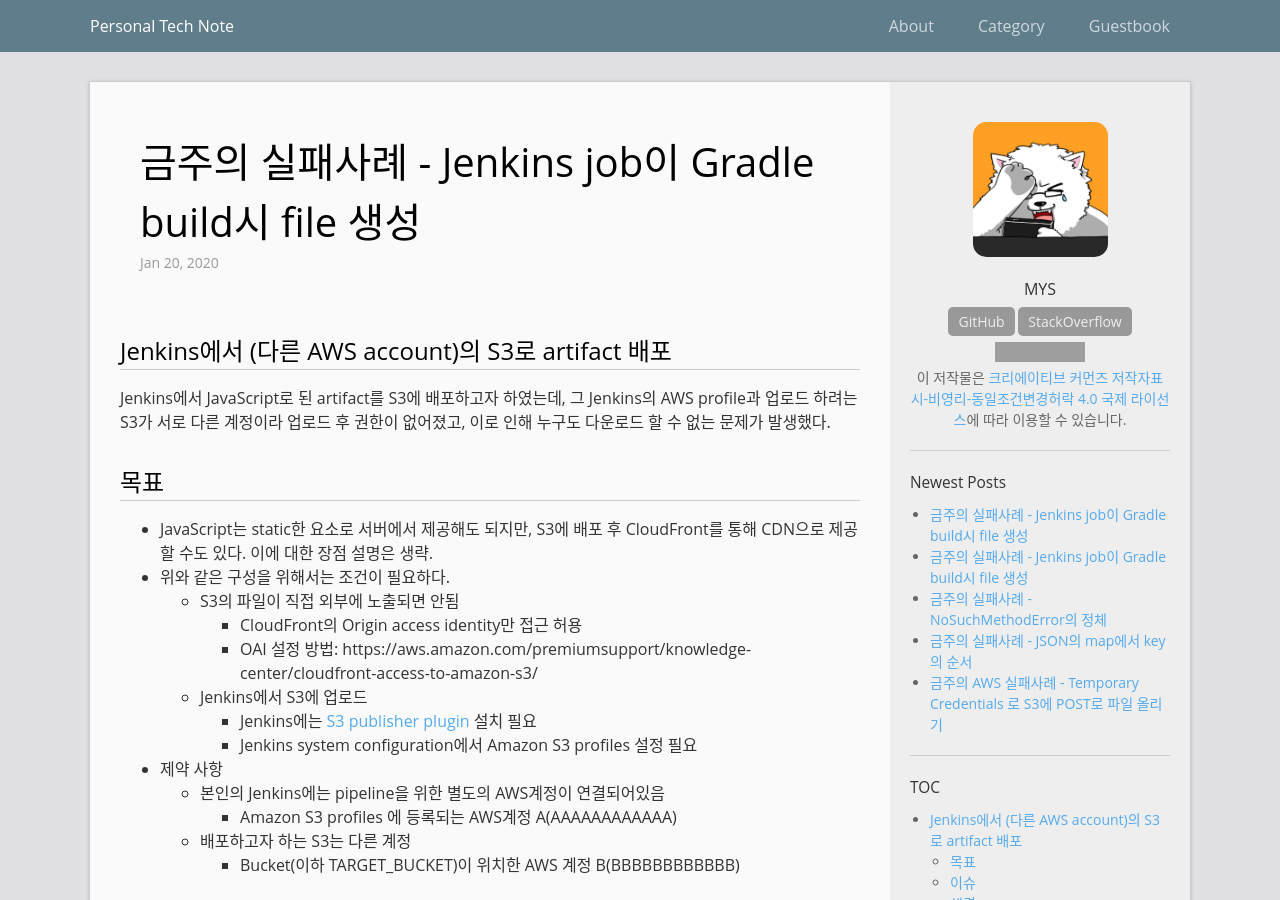
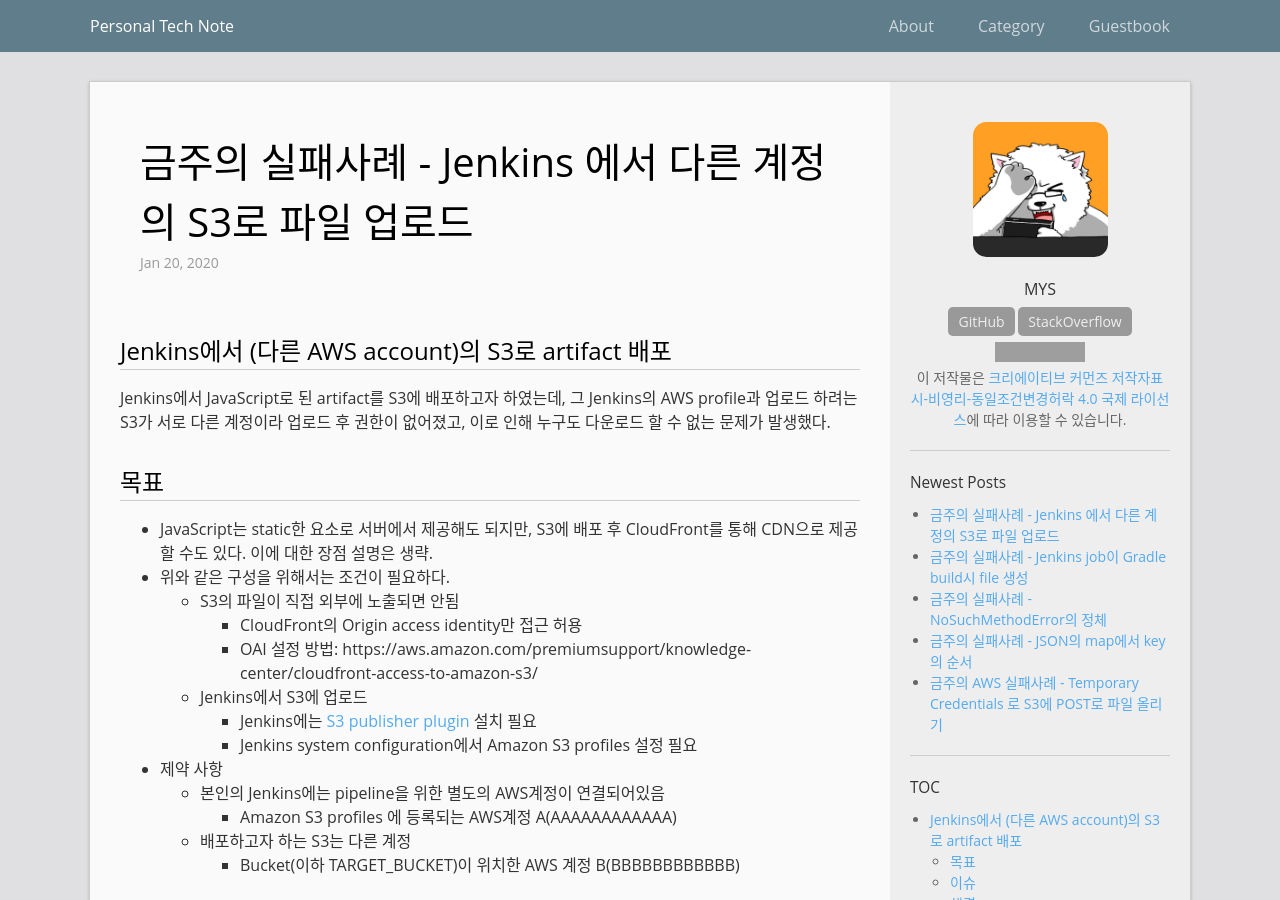
Before and after one commit to mystria/mystria.github.io, a Jekyll site: the page built from _posts/2020-01-20-fail-case-jenkins-s3-publish-to-other-account.md, in a window 1280 px wide and 900 px high. Built offline with Jekyll 4.4.1, drawn with Linux system fonts in a browser that asks for light colours; comment, search, counter and statistics services are not loaded; grey boxes are pictures that could not be loaded.

Commit message:
Title fix

```diff
--- a/_posts/2020-01-20-fail-case-jenkins-s3-publish-to-other-account.md
+++ b/_posts/2020-01-20-fail-case-jenkins-s3-publish-to-other-account.md
@@ -1,6 +1,6 @@
 ---
 layout: post
-title:  "금주의 실패사례 - Jenkins job이 Gradle build시 file 생성"
+title:  "금주의 실패사례 - Jenkins 에서 다른 계정의 S3로 파일 업로드"
 date:   2020-01-20 18:00:00 +0900
 categories: Jenkins S3
 comments: true
```
